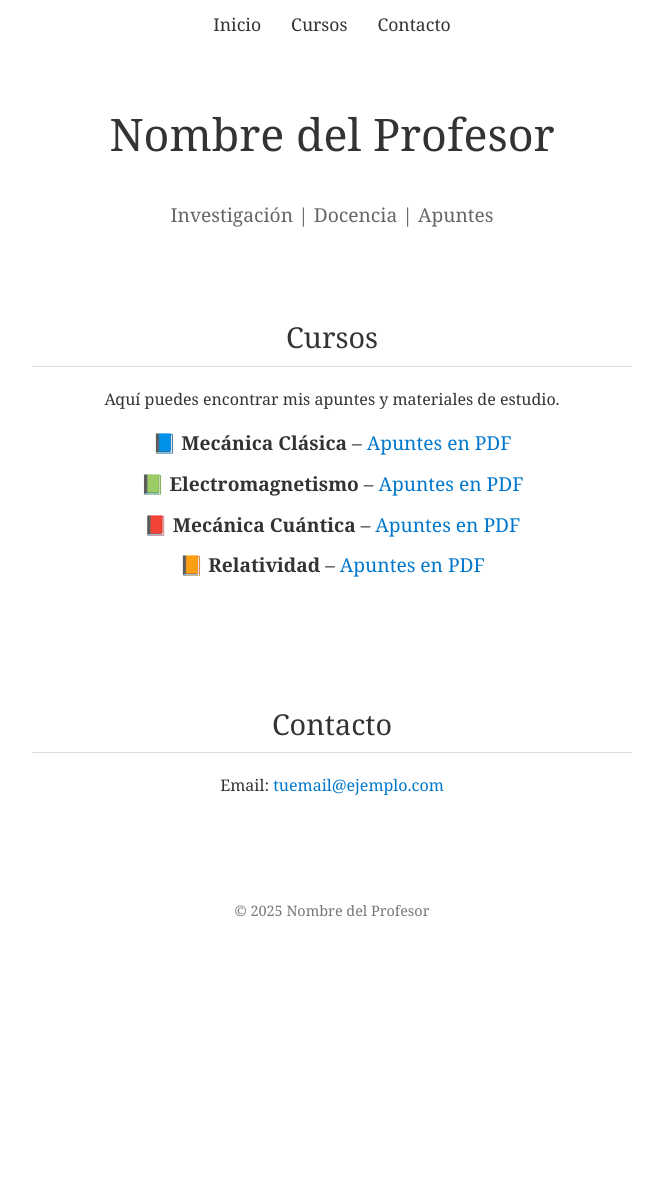
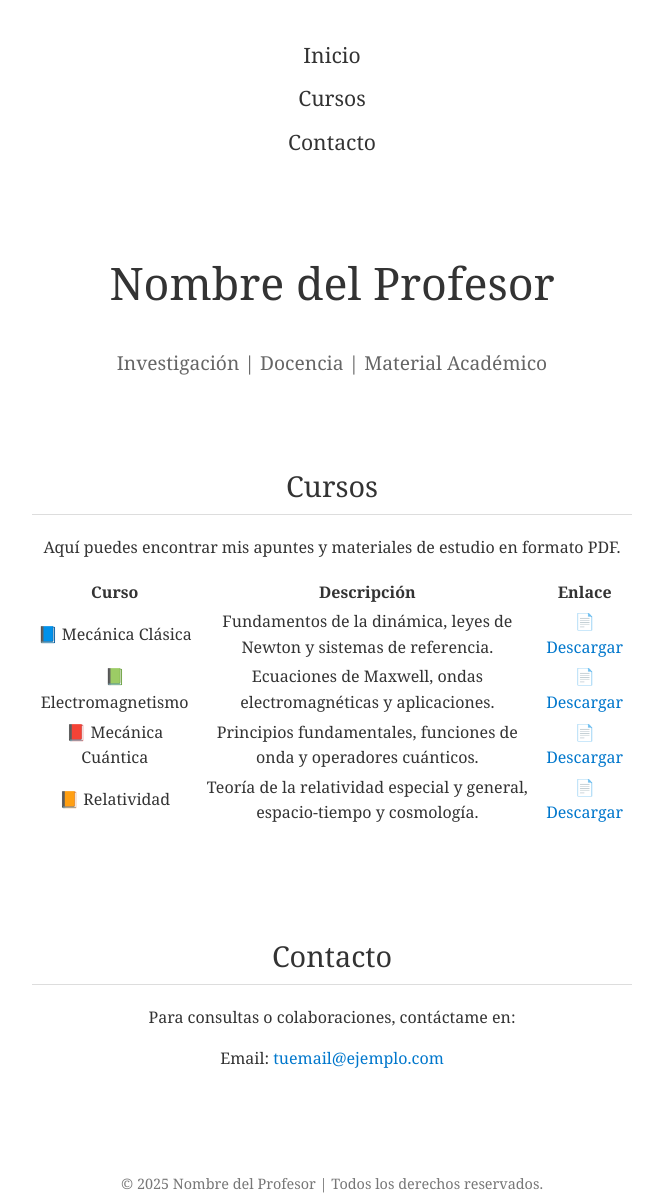
Before and after one commit to MiguelCajahuanca/Lectures, a plain HTML site: page index.html in a window 1280 px wide. Shown: the whole page, without its empty margins (308-971 px from the left). Before the commit the page ends 946 px from the top, so only its background shows below. Drawn offline with Linux system fonts and the light colour scheme.

Commit message:
Update index.html

```diff
--- a/index.html
+++ b/index.html
@@ -3,45 +3,70 @@
 <head>
     <meta charset="UTF-8">
     <meta name="viewport" content="width=device-width, initial-scale=1.0">
-    <title>Mis Cursos</title>
+    <title>Cursos de Física y Matemáticas</title>
     <link rel="stylesheet" href="assets/css/style.css">
 </head>
 <body>
 
-    <!-- Menú de navegación superior -->
+    <!-- Navegación superior -->
     <nav>
-        <a href="#">Inicio</a>
-        <a href="#cursos">Cursos</a>
-        <a href="#contacto">Contacto</a>
+        <ul>
+            <li><a href="#">Inicio</a></li>
+            <li><a href="#cursos">Cursos</a></li>
+            <li><a href="#contacto">Contacto</a></li>
+        </ul>
     </nav>
 
     <!-- Encabezado con el nombre -->
     <header>
         <h1>Nombre del Profesor</h1>
-        <p>Investigación | Docencia | Apuntes</p>
+        <p>Investigación | Docencia | Material Académico</p>
     </header>
 
     <!-- Sección de cursos -->
     <section id="cursos">
         <h2>Cursos</h2>
-        <p>Aquí puedes encontrar mis apuntes y materiales de estudio.</p>
-        <ul>
-            <li>📘 <b>Mecánica Clásica</b> – <a href="docs/mecanica.pdf">Apuntes en PDF</a></li>
-            <li>📗 <b>Electromagnetismo</b> – <a href="docs/electromagnetismo.pdf">Apuntes en PDF</a></li>
-            <li>📕 <b>Mecánica Cuántica</b> – <a href="docs/mecanica_cuantica.pdf">Apuntes en PDF</a></li>
-            <li>📙 <b>Relatividad</b> – <a href="docs/relatividad.pdf">Apuntes en PDF</a></li>
-        </ul>
+        <p>Aquí puedes encontrar mis apuntes y materiales de estudio en formato PDF.</p>
+
+        <table>
+            <tr>
+                <th>Curso</th>
+                <th>Descripción</th>
+                <th>Enlace</th>
+            </tr>
+            <tr>
+                <td>📘 Mecánica Clásica</td>
+                <td>Fundamentos de la dinámica, leyes de Newton y sistemas de referencia.</td>
+                <td><a href="docs/mecanica.pdf">📄 Descargar</a></td>
+            </tr>
+            <tr>
+                <td>📗 Electromagnetismo</td>
+                <td>Ecuaciones de Maxwell, ondas electromagnéticas y aplicaciones.</td>
+                <td><a href="docs/electromagnetismo.pdf">📄 Descargar</a></td>
+            </tr>
+            <tr>
+                <td>📕 Mecánica Cuántica</td>
+                <td>Principios fundamentales, funciones de onda y operadores cuánticos.</td>
+                <td><a href="docs/mecanica_cuantica.pdf">📄 Descargar</a></td>
+            </tr>
+            <tr>
+                <td>📙 Relatividad</td>
+                <td>Teoría de la relatividad especial y general, espacio-tiempo y cosmología.</td>
+                <td><a href="docs/relatividad.pdf">📄 Descargar</a></td>
+            </tr>
+        </table>
     </section>
 
     <!-- Sección de contacto -->
     <section id="contacto">
         <h2>Contacto</h2>
+        <p>Para consultas o colaboraciones, contáctame en:</p>
         <p>Email: <a href="mailto:tuemail@ejemplo.com">tuemail@ejemplo.com</a></p>
     </section>
 
     <!-- Pie de página -->
     <footer>
-        <p>&copy; 2025 Nombre del Profesor</p>
+        <p>&copy; 2025 Nombre del Profesor | Todos los derechos reservados.</p>
     </footer>
 
 </body>
```
